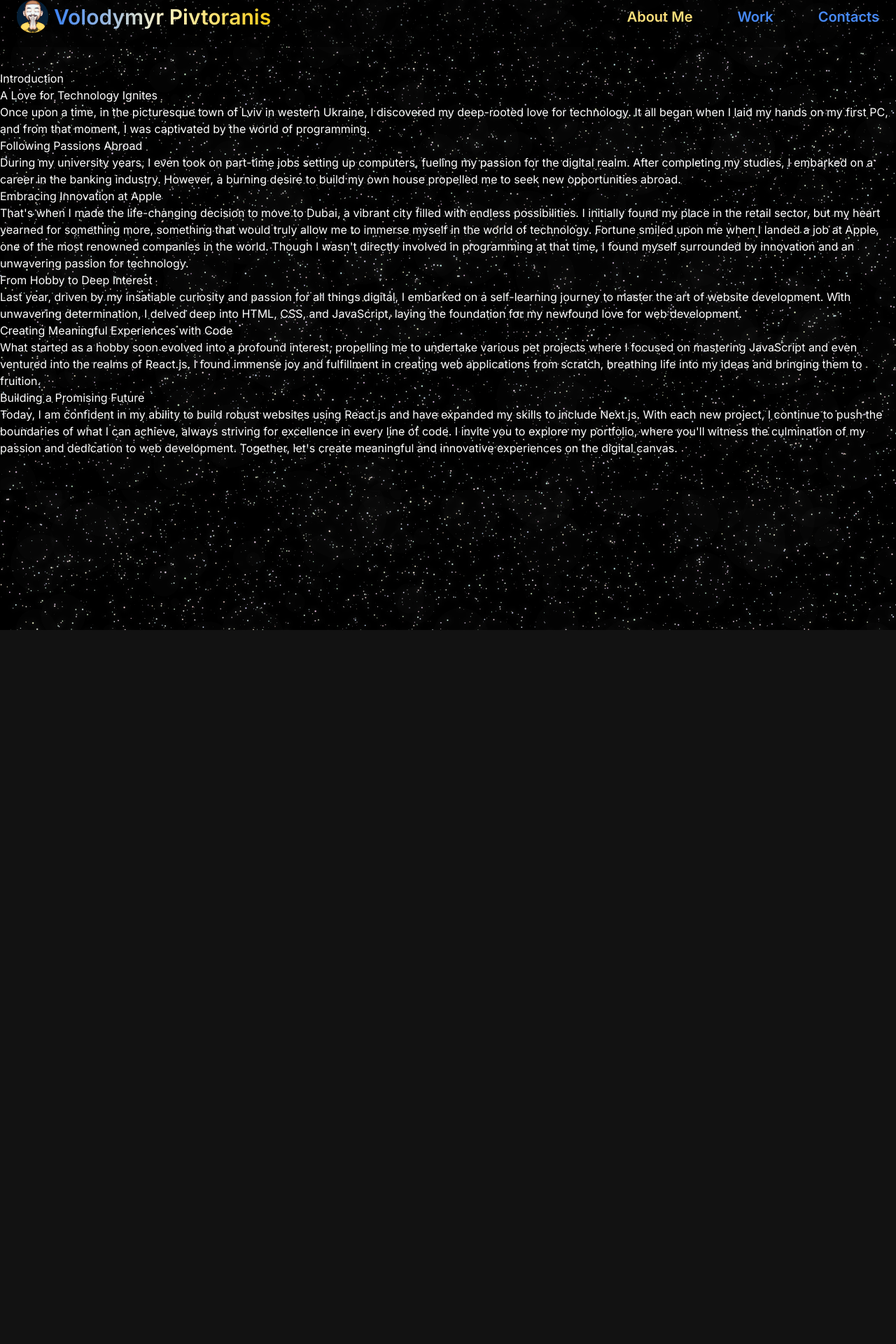
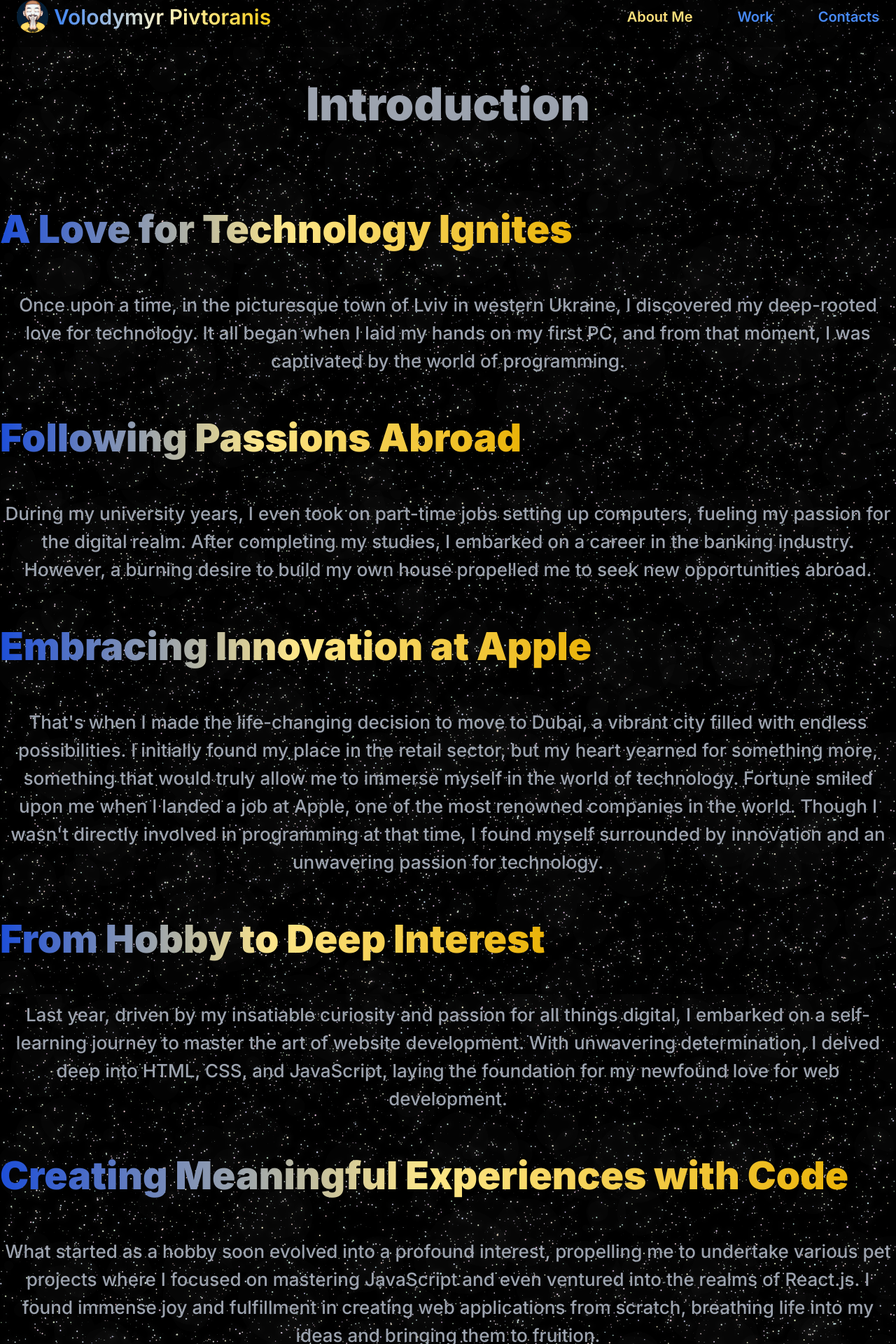
Before and after one commit to PivtoranisV/vp-portfolio, a Next.js app: page /about in a window 1280 px wide. Shown: the part 20-1940 px from the top of the page at 70% size. Before the commit the page ends 920 px from the top, so only its background shows below. Built offline with nearby package versions, Linux system fonts and the light colour scheme.

Commit message:
Added styles to About me

```diff
--- /dev/null
+++ b/app/styles/styles.js
@@ -0,0 +1,6 @@
+export const style = {
+  mainText:
+    'font-black bg-gradient-to-r from-blue-700 via-amber-200 to-yellow-500 bg-clip-text text-transparent lg:text-[55px] sm:text-[40px] text-[30px] lg:leading-[98px] text-center mb-10',
+  subText:
+    'font-medium lg:text-[26px] sm:text-[20px] text-[16px] lg:leading-[40px] text-gray-400 mb-10',
+};
--- a/components/AboutMe.jsx
+++ b/components/AboutMe.jsx
@@ -1,10 +1,18 @@
+import Reveal from './Reveal';
+import { style } from '@/app/styles/styles';
+
 const AboutMe = () => {
   return (
     <div>
-      <h1>Introduction</h1>
+      <h1 className="font-black text-gray-400 lg:text-[65px] sm:text-[50px] text-[40px] lg:leading-[98px] text-center mb-20">
+        Introduction
+      </h1>
+
       <div>
-        <h2>A Love for Technology Ignites</h2>
-        <p>
+        <Reveal width="w-fit">
+          <h2 className={style.mainText}>A Love for Technology Ignites</h2>
+        </Reveal>
+        <p className={`${style.subText} text-center`}>
           Once upon a time, in the picturesque town of Lviv in western Ukraine,
           I discovered my deep-rooted love for technology. It all began when I
           laid my hands on my first PC, and from that moment, I was captivated
@@ -12,8 +20,10 @@ const AboutMe = () => {
         </p>
       </div>
       <div>
-        <h2>Following Passions Abroad</h2>
-        <p>
+        <Reveal width="w-fit">
+          <h2 className={style.mainText}>Following Passions Abroad</h2>
+        </Reveal>
+        <p className={`${style.subText} text-center`}>
           During my university years, I even took on part-time jobs setting up
           computers, fueling my passion for the digital realm. After completing
           my studies, I embarked on a career in the banking industry. However, a
@@ -22,8 +32,10 @@ const AboutMe = () => {
         </p>
       </div>
       <div>
-        <h2>Embracing Innovation at Apple</h2>
-        <p>
+        <Reveal width="w-fit">
+          <h2 className={style.mainText}>Embracing Innovation at Apple</h2>
+        </Reveal>
+        <p className={`${style.subText} text-center`}>
           That&apos;s when I made the life-changing decision to move to Dubai, a
           vibrant city filled with endless possibilities. I initially found my
           place in the retail sector, but my heart yearned for something more,
@@ -35,8 +47,10 @@ const AboutMe = () => {
         </p>
       </div>
       <div>
-        <h2>From Hobby to Deep Interest</h2>
-        <p>
+        <Reveal width="w-fit">
+          <h2 className={style.mainText}>From Hobby to Deep Interest</h2>
+        </Reveal>
+        <p className={`${style.subText} text-center`}>
           Last year, driven by my insatiable curiosity and passion for all
           things digital, I embarked on a self-learning journey to master the
           art of website development. With unwavering determination, I delved
@@ -45,8 +59,12 @@ const AboutMe = () => {
         </p>
       </div>
       <div>
-        <h2>Creating Meaningful Experiences with Code</h2>
-        <p>
+        <Reveal width="w-fit">
+          <h2 className={style.mainText}>
+            Creating Meaningful Experiences with Code
+          </h2>
+        </Reveal>
+        <p className={`${style.subText} text-center`}>
           What started as a hobby soon evolved into a profound interest,
           propelling me to undertake various pet projects where I focused on
           mastering JavaScript and even ventured into the realms of React.js. I
@@ -55,8 +73,10 @@ const AboutMe = () => {
         </p>
       </div>
       <div>
-        <h2>Building a Promising Future</h2>
-        <p>
+        <Reveal width="w-fit">
+          <h2 className={style.mainText}>Building a Promising Future</h2>
+        </Reveal>
+        <p className={`${style.subText} text-center`}>
           Today, I am confident in my ability to build robust websites using
           React.js and have expanded my skills to include Next.js. With each new
           project, I continue to push the boundaries of what I can achieve,
--- a/components/Reveal.jsx
+++ b/components/Reveal.jsx
@@ -2,7 +2,7 @@
 import { useRef, useEffect } from 'react';
 import { motion, useInView, useAnimation } from 'framer-motion';
 
-const Reveal = ({ children }) => {
+const Reveal = ({ children, width = 'w-full' }) => {
   const ref = useRef();
   const isInView = useInView(ref);
   const textAnimation = useAnimation();
@@ -16,7 +16,7 @@ const Reveal = ({ children }) => {
   }, [textAnimation, isInView, backgroundAnimation]);
 
   return (
-    <div className="relative">
+    <div className={`relative ${width}`}>
       <motion.div
         ref={ref}
         variants={{
@@ -36,7 +36,7 @@ const Reveal = ({ children }) => {
         }}
         initial="hidden"
         animate={backgroundAnimation}
-        transition={{ duration: 0.7, ease: 'easeIn' }}
+        transition={{ duration: 0.5, ease: 'easeIn' }}
         className="absolute top-1 bottom-1 left-0 right-0 bg-secondary z-20"
       />
     </div>
```
